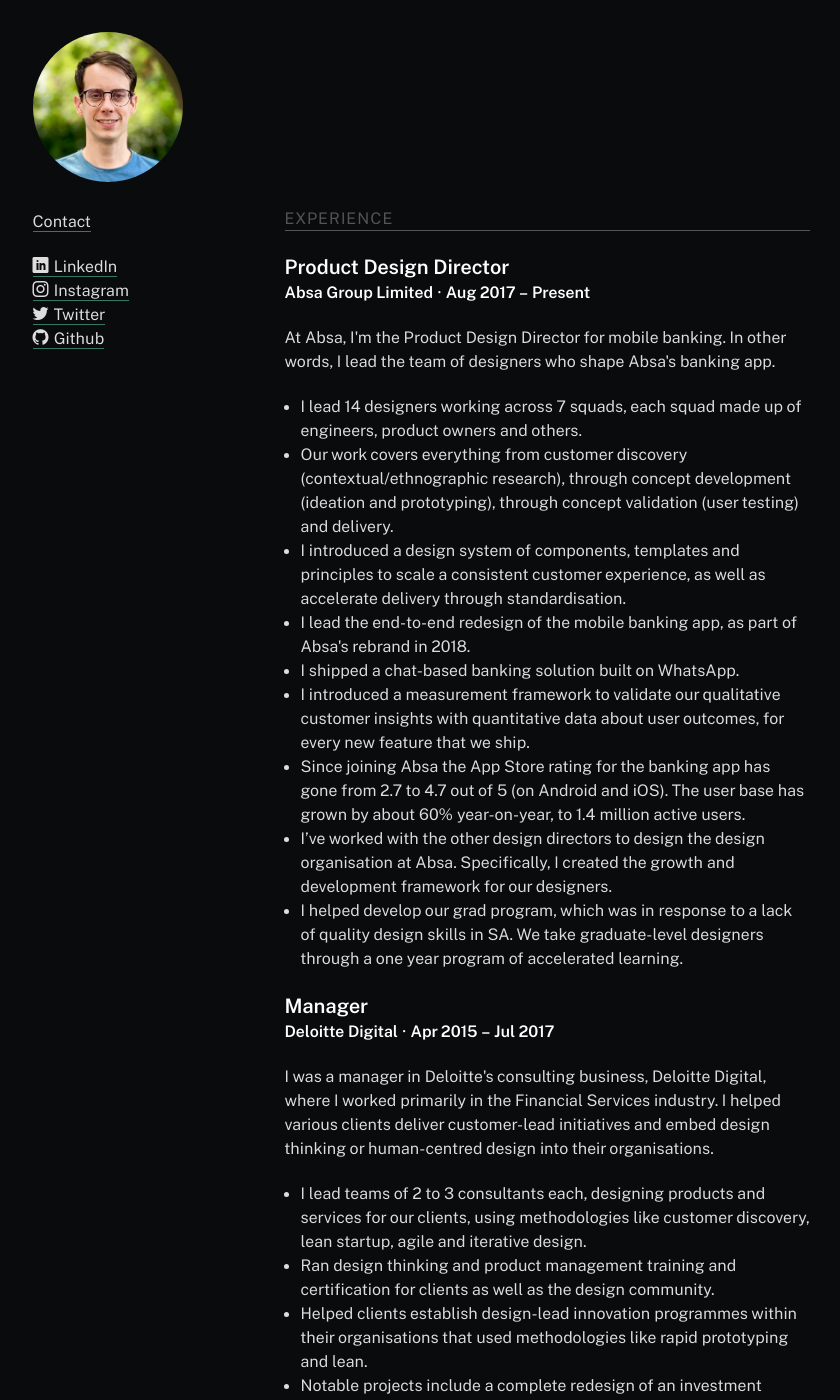
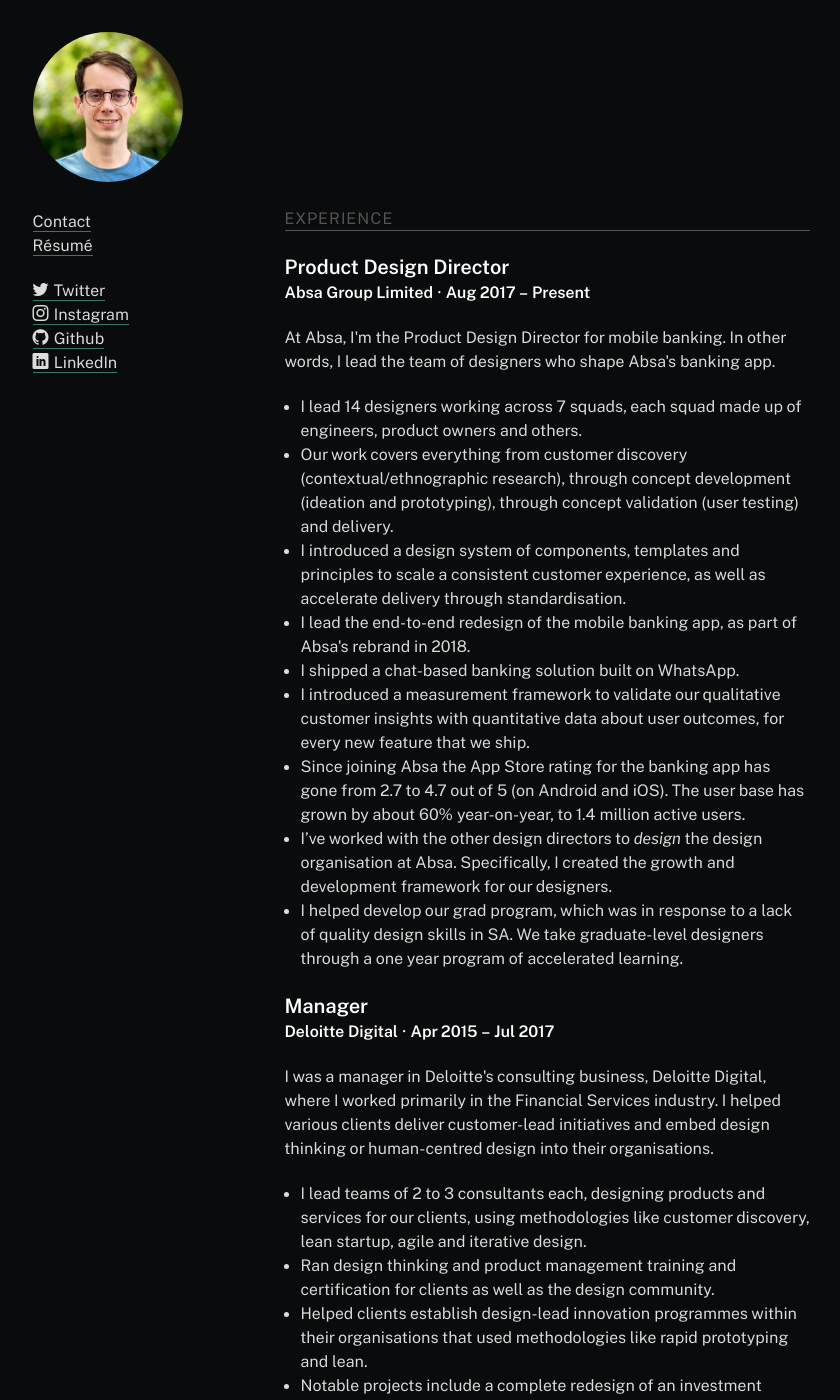
Before and after one commit to stuartwiener/stuartwiener.github.io, a Jekyll site: the page built from resume.html, in a window 1280 px wide and 1400 px high. Shown: the whole window, without its empty margins (219-1059 px from the left). Built offline with Jekyll 4.4.1, drawn with Linux system fonts in a browser that asks for light colours; some web fonts are replaced.

Commit message:
added link

```diff
--- a/_includes/header.html
+++ b/_includes/header.html
@@ -6,15 +6,15 @@
       </a>
 
       <ul>
-          <li><a onclick="window.location.href='mailto:hello'+'@'+'stuartwiener.com';">Contact</a></li>
-          <!-- <li><a href="{{ site.url }}/resume/">Résumé</a></li> -->
-        </ul>
+        <li><a onclick="window.location.href='mailto:hello'+'@'+'stuartwiener.com';">Contact</a></li>
+        <li><a href="{{ site.url }}/resume/">Résumé</a></li>
+      </ul>
 
       <ul>
+        <li><a href="https://twitter.com/{{ site.twitter_username }}"><span class="icon-twitter"></span>Twitter</a></li>
+        <li><a href="https://instagram.com/{{ site.instagram_username }}"><span class="icon-instagram"></span>Instagram</a></li>
+        <li><a href="https://github.com/{{ site.github_username }}"><span class="icon-github"></span>Github</a></li>
         <li><a href="https://www.linkedin.com/in/{{ site.linkedin_username }}/"><span class="icon-linkedin"></span>LinkedIn</a></li>
-        <li><a href="https://instagram.com/{{ site.instagram_username }}"><span class="icon-instagram"></span>Instagram</a></li>
-        <li><a href="https://twitter.com/{{ site.twitter_username }}"><span class="icon-twitter"></span>Twitter</a></li>
-        <li><a href="https://github.com/{{ site.github_username }}"><span class="icon-github"></span>Github</a></li>
       </ul>
 
   </div>
--- a/resume.html
+++ b/resume.html
@@ -15,7 +15,7 @@
     <li>I shipped a chat-based banking solution built on WhatsApp.</li>
     <li>I introduced a measurement framework to validate our qualitative customer insights with quantitative data about user outcomes, for every new feature that we ship.</li>
     <li>Since joining Absa the App Store rating for the banking app has gone from 2.7 to 4.7 out of 5 (on Android and iOS). The user base has grown by about 60% year-on-year, to 1.4 million active users.</li>
-    <li>I’ve worked with the other design directors to design the design organisation at Absa. Specifically, I created the growth and development framework for our designers.</li>
+    <li>I’ve worked with the other design directors to <em>design</em> the design organisation at Absa. Specifically, I created the growth and development framework for our designers.</li>
     <li>I helped develop our grad program, which was in response to a lack of quality design skills in SA. We take graduate-level designers through a one year program of accelerated learning.</li>
 </ul>
 
```
